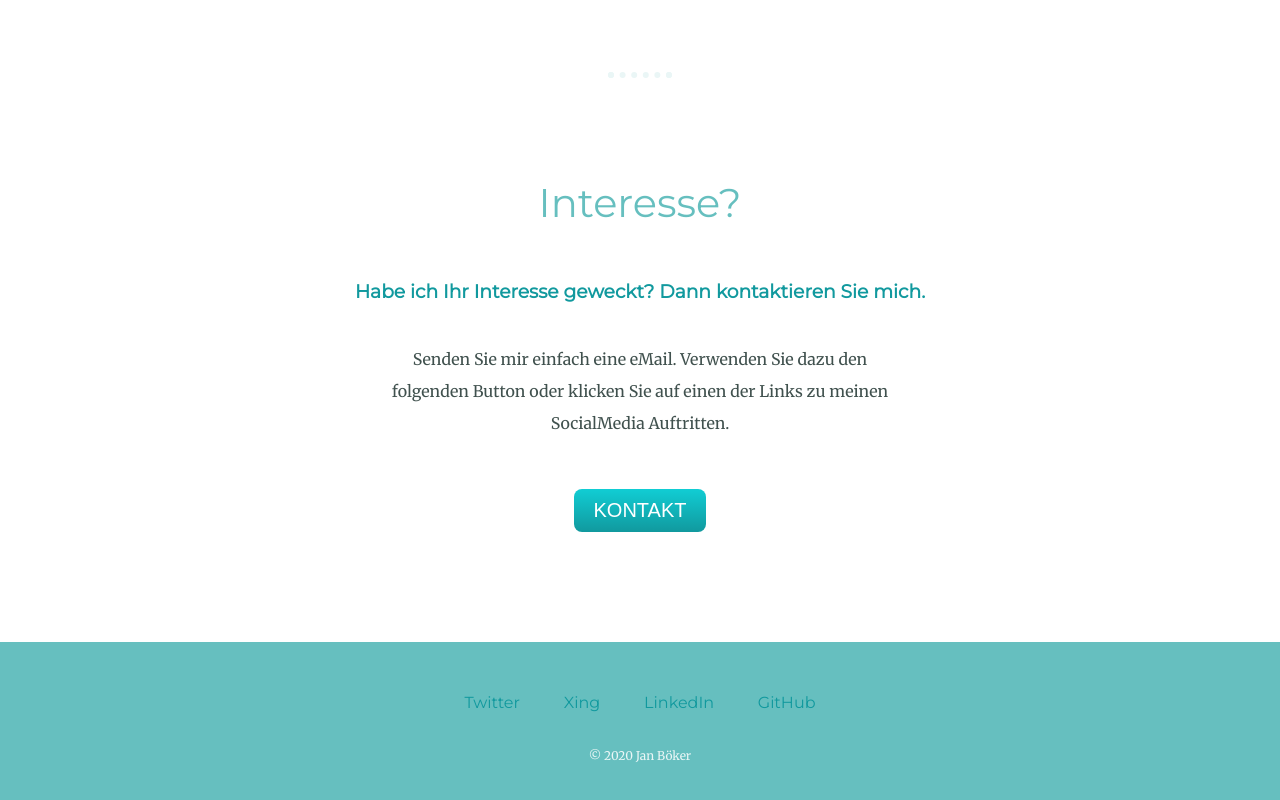
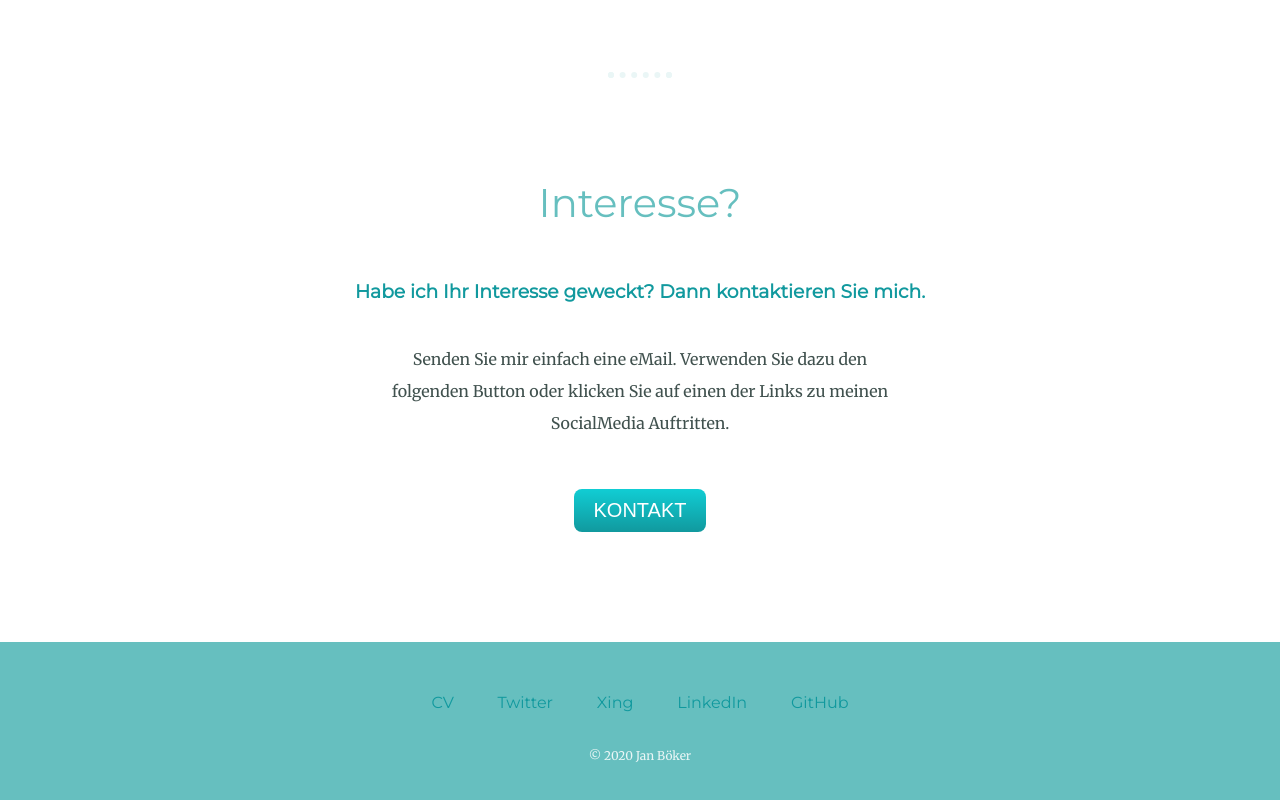
Before and after one commit to JanBoeker/personal_site, a plain HTML site: page index.html in a window 1280 px wide. Shown: the part 2640-3440 px from the top of the page. Drawn offline with Linux system fonts and the light colour scheme.

Commit message:
Update index.html
add CV to link-list

```diff
--- a/index.html
+++ b/index.html
@@ -54,6 +54,7 @@
 
 
   <div class="bottom-container">
+    <a class="footer-link" href="https://janboeker.github.io/cv/">CV</a>
     <a class="footer-link" href="https://twitter.com/BoekerJan">Twitter</a>
     <a class="footer-link" href="https://www.xing.com/profile/Jan_Boeker">Xing</a>
     <a class="footer-link" href="https://de.linkedin.com/in/jan-henning-b%C3%B6ker-5b5688152">LinkedIn</a>
```
